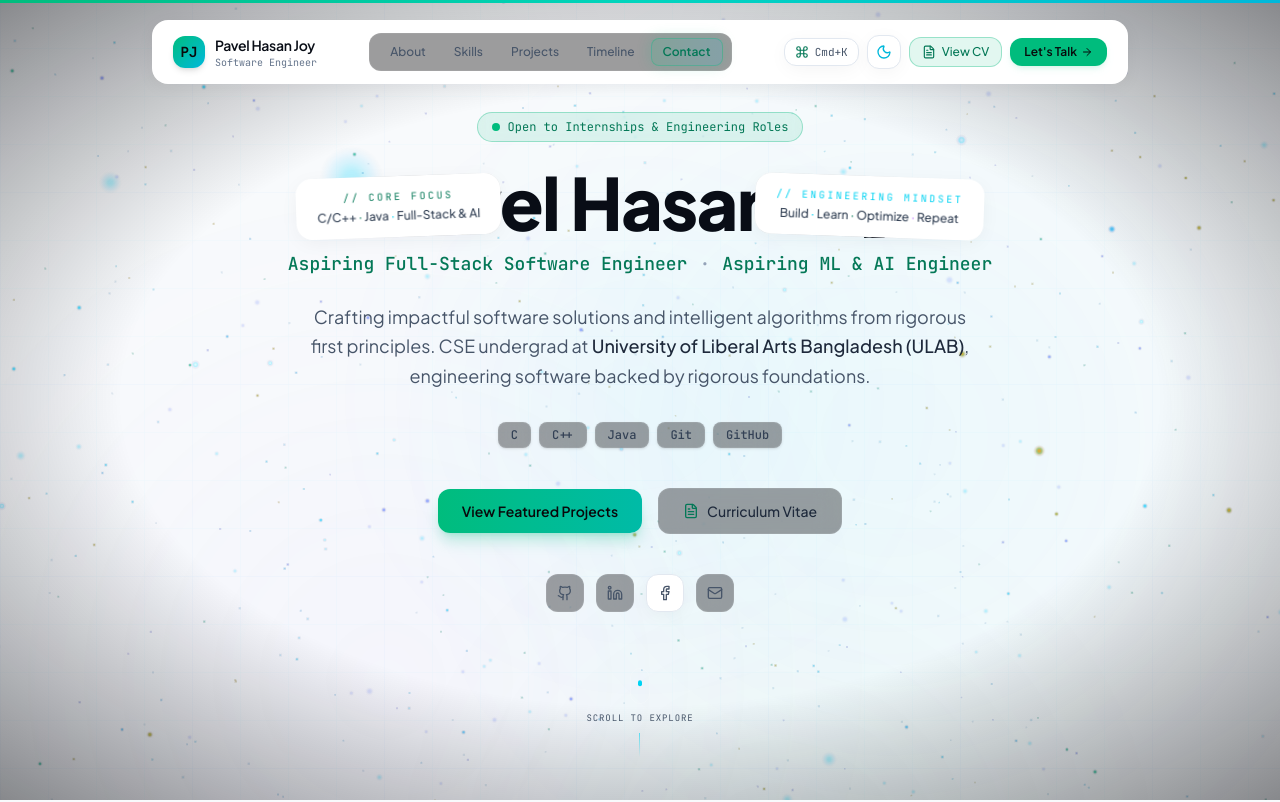
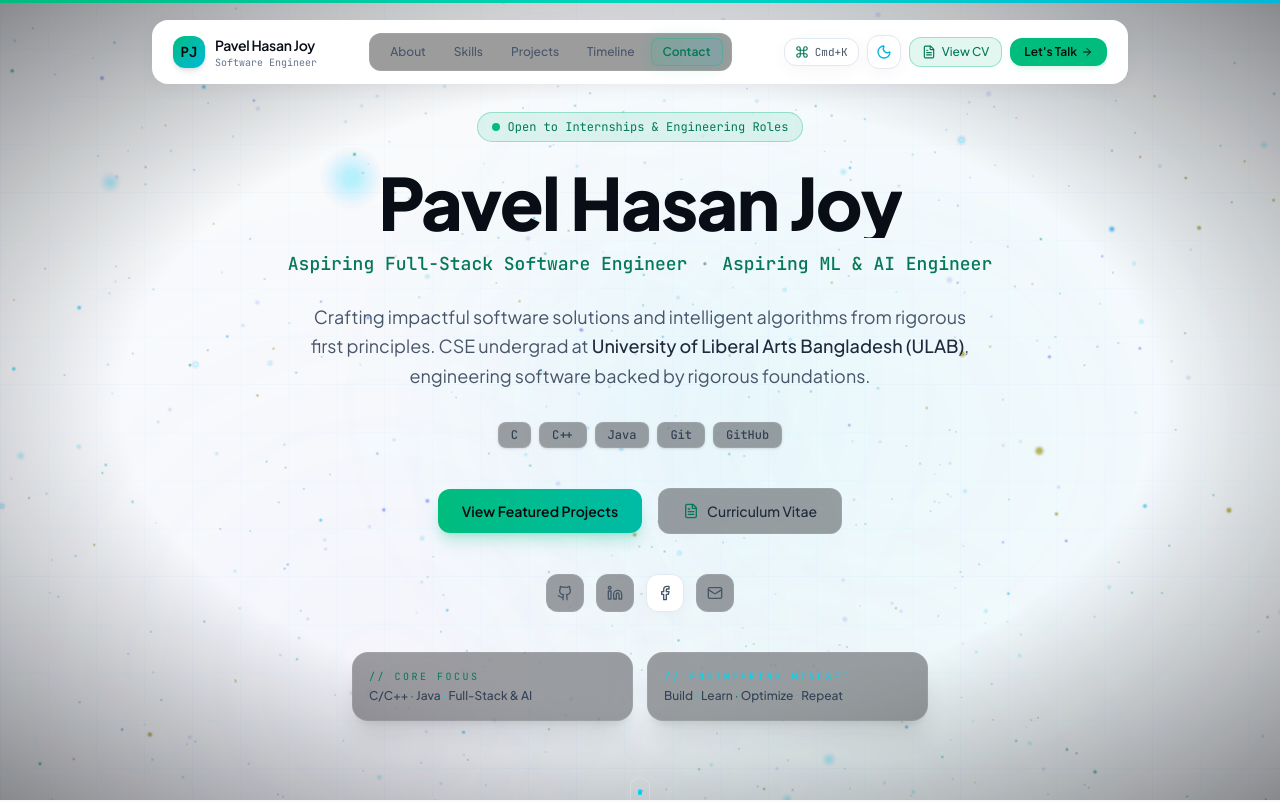
Before and after one commit to pavel-hasan-joy/Portfolio, a Next.js app: page / in a window 1280 px wide. Shown: the top 802 px of the page. Built offline with nearby package versions, Linux system fonts and the light colour scheme.

Commit message:
fix: resolve text collision in hero section, mask intro loader marquee, and balance project grid

```diff
--- a/src/components/IntroLoader.tsx
+++ b/src/components/IntroLoader.tsx
@@ -135,8 +135,14 @@ export function IntroLoader() {
             </div>
           </header>
 
-          {/* ── BACKGROUND RUNNING MARQUEE (Like redoyanulhaque.me) ── */}
-          <div className="absolute inset-0 flex items-center justify-center pointer-events-none opacity-[0.04] dark:opacity-[0.055] overflow-hidden whitespace-nowrap">
+          {/* ── BACKGROUND RUNNING MARQUEE (Masked in center so no letters clash with capsule) ── */}
+          <div
+            className="absolute inset-0 flex items-center justify-center pointer-events-none opacity-[0.035] overflow-hidden whitespace-nowrap"
+            style={{
+              maskImage: "radial-gradient(ellipse 70% 60% at 50% 50%, transparent 35%, black 85%)",
+              WebkitMaskImage: "radial-gradient(ellipse 70% 60% at 50% 50%, transparent 35%, black 85%)",
+            }}
+          >
             <motion.div
               animate={{ x: ["0%", "-50%"] }}
               transition={{ duration: 24, repeat: Infinity, ease: "linear" }}
--- a/src/sections/HeroSection.tsx
+++ b/src/sections/HeroSection.tsx
@@ -160,24 +160,27 @@ export function HeroSection({ onOpenCv }: HeroSectionProps) {
         </a>
       </motion.div>
 
-      {/* Floating Mindset & Focus Badges (Inspired by aakashgugilla.is-a.dev) */}
-      <div className="hidden xl:block absolute left-8 top-44 -rotate-2 select-none pointer-events-none">
-        <div className="rounded-2xl bg-zinc-900/50 backdrop-blur-xl border border-white/[0.08] px-5 py-3 shadow-[0_0_35px_rgba(16,185,129,0.12)]">
-          <p className="font-mono text-[10px] uppercase tracking-[0.25em] text-emerald-400">// core focus</p>
-          <p className="mt-1 text-xs font-medium text-zinc-300">
+      {/* Mindset & Focus Highlight Cards (Clean in-flow layout, zero collision/overlap) */}
+      <motion.div
+        initial={{ opacity: 0, y: 15 }}
+        animate={{ opacity: 1, y: 0 }}
+        transition={{ duration: 0.6, delay: 0.7 }}
+        className="grid grid-cols-1 sm:grid-cols-2 gap-3.5 max-w-xl mx-auto w-full mt-10 text-left"
+      >
+        <div className="rounded-2xl bg-zinc-900/40 backdrop-blur-xl border border-white/[0.08] hover:border-emerald-500/40 p-4 transition-all duration-300 shadow-xl">
+          <p className="font-mono text-[10px] uppercase tracking-[0.25em] text-emerald-400 mb-1">// core focus</p>
+          <p className="text-xs font-medium text-zinc-300">
             C/C++ <span className="text-emerald-400">·</span> Java <span className="text-cyan-400">·</span> Full-Stack & AI
           </p>
         </div>
-      </div>
 
-      <div className="hidden xl:block absolute right-8 top-44 rotate-2 select-none pointer-events-none">
-        <div className="rounded-2xl bg-zinc-900/50 backdrop-blur-xl border border-white/[0.08] px-5 py-3 shadow-[0_0_35px_rgba(0,217,255,0.12)]">
-          <p className="font-mono text-[10px] uppercase tracking-[0.25em] text-cyan-400">// engineering mindset</p>
-          <p className="mt-1 text-xs font-medium text-zinc-300">
+        <div className="rounded-2xl bg-zinc-900/40 backdrop-blur-xl border border-white/[0.08] hover:border-cyan-500/40 p-4 transition-all duration-300 shadow-xl">
+          <p className="font-mono text-[10px] uppercase tracking-[0.25em] text-cyan-400 mb-1">// engineering mindset</p>
+          <p className="text-xs font-medium text-zinc-300">
             Build <span className="text-cyan-400">·</span> Learn <span className="text-emerald-400">·</span> Optimize <span className="text-purple-400">·</span> Repeat
           </p>
         </div>
-      </div>
+      </motion.div>
 
       {/* Modern Mouse Scroll Down Explorer (Inspired by aakashgugilla.is-a.dev) */}
       <motion.a
--- a/src/sections/ProjectsSection.tsx
+++ b/src/sections/ProjectsSection.tsx
@@ -66,7 +66,7 @@ export function ProjectsSection() {
       </div>
 
       {/* Projects Grid */}
-      <motion.div layout className="grid grid-cols-1 md:grid-cols-2 lg:grid-cols-3 gap-6">
+      <motion.div layout className="grid grid-cols-1 md:grid-cols-2 gap-6">
         <AnimatePresence>
           {filteredProjects.map((project) => (
             <motion.article
```
